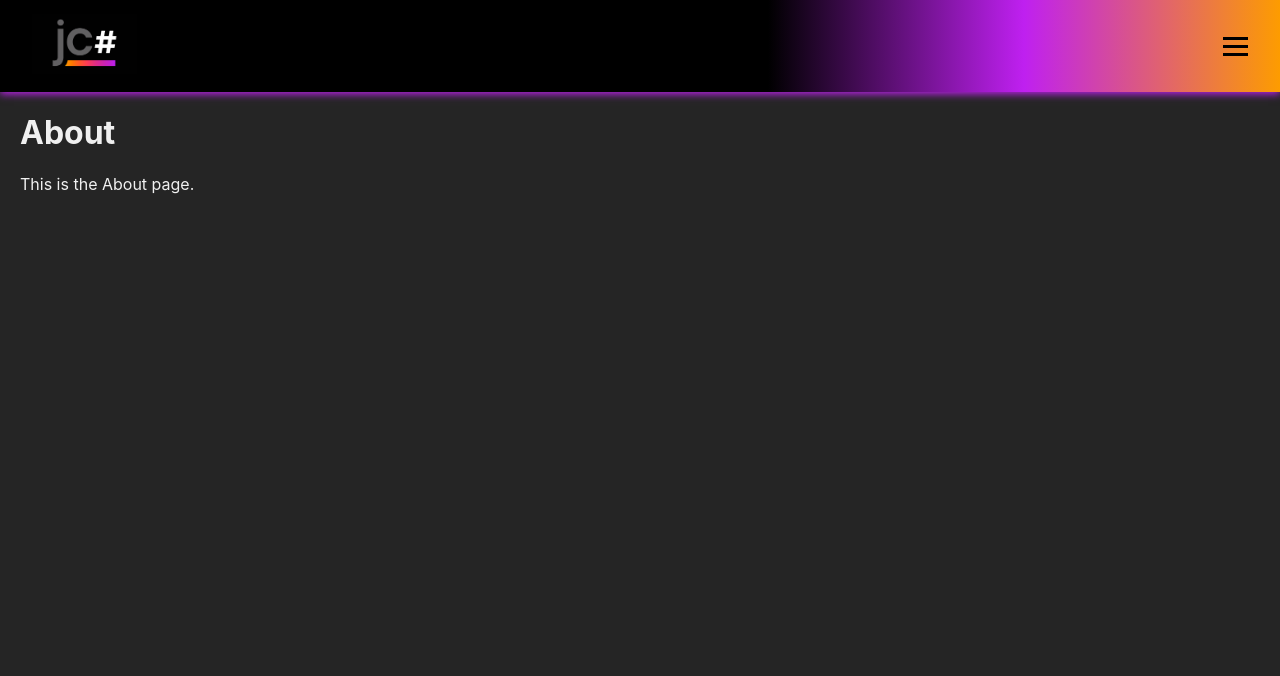
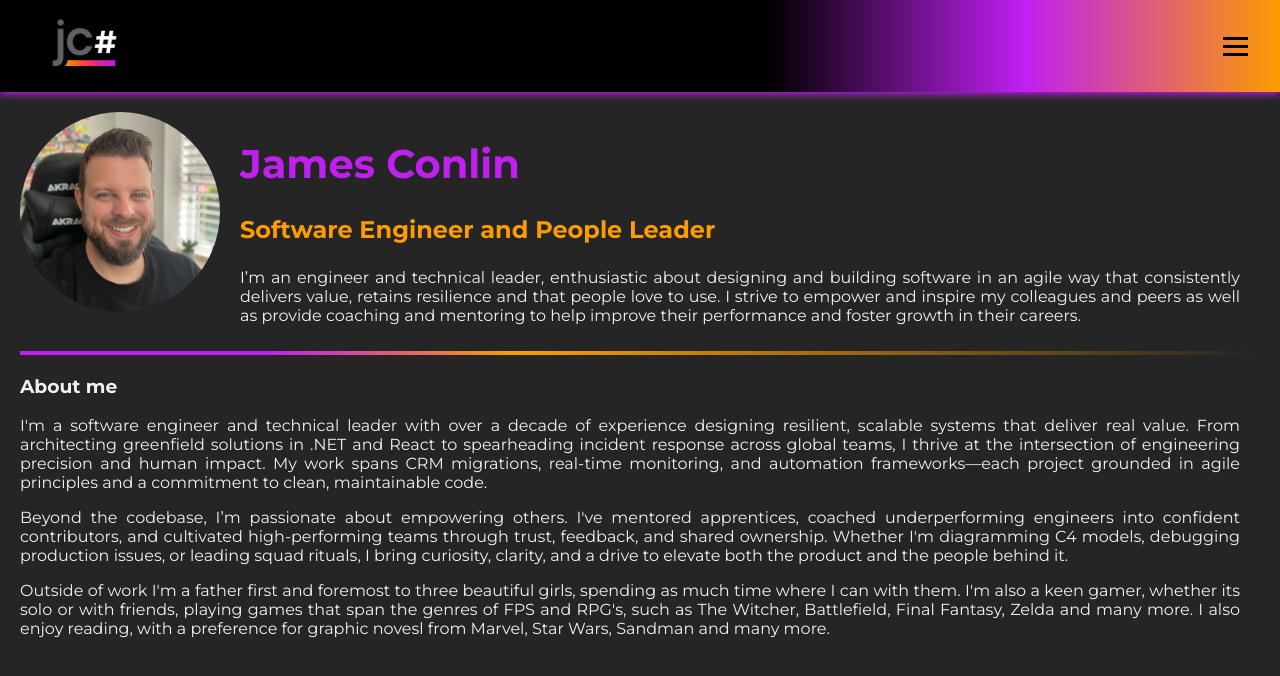
Before and after one commit to jacon-dev/website, a React (Create React App) app: page / in a window 1280 px wide. Shown: the top 676 px of the page. Built offline with nearby package versions, Linux system fonts and the light colour scheme.

Commit message:
Fleshing out the About page with more detail

```diff
--- /dev/null
+++ b/src/components/About.css
@@ -0,0 +1,39 @@
+.profile-pic
+{
+    width: 200px;
+    height: 200px;
+    border-radius: 50%;
+}
+
+.content-div {
+    margin: 20px;
+}
+
+.about-header {
+    display: flex;
+    align-items: top;
+    gap: 20px;
+    margin-bottom: 10px;
+}
+
+.about-header h1 {
+    font-size: 2.5rem;
+    color: #BF20F0;
+}
+
+.about-header h3 {
+    font-size: 1.5rem;
+    color: #FD9C00;
+}
+
+.about-text {
+    flex: 1;
+    max-width: 1000px;
+    text-align: justify;
+}
+
+.about-extra {
+    margin-top: 20px;
+    max-width: 1220px;
+    text-align: justify;
+}
--- a/src/components/About.js
+++ b/src/components/About.js
@@ -1,10 +1,40 @@
 import React from 'react';
 import './Global.css';
+import './About.css';
+import profile from '../assets/profile.jpg';
 
 const About = () => (
   <div class="content-div">
-    <h1>About</h1>
-    <p>This is the About page.</p>
+    <div class="about-header">
+      <img src={profile} alt="Profile" class="profile-pic" />
+      <div class="about-text">
+        <h1>James Conlin</h1>
+        <h3>Software Engineer and People Leader</h3>
+        <p>
+            I’m an engineer and technical leader, enthusiastic about designing and building software in an agile way that consistently delivers value, retains resilience and that people love to use.
+            I strive to empower and inspire my colleagues and peers as well as provide coaching and mentoring to help improve their performance and foster growth in their careers.
+        </p>
+      </div>
+    </div>
+    <div class="gradient-divider"></div>
+    <div class="about-extra">
+      <h3>About me</h3>
+      <p>
+        I'm a software engineer and technical leader with over a decade of experience designing resilient, scalable systems that deliver real value.
+        From architecting greenfield solutions in .NET and React to spearheading incident response across global teams, I thrive at the intersection of engineering precision and human impact.
+        My work spans CRM migrations, real-time monitoring, and automation frameworks—each project grounded in agile principles and a commitment to clean, maintainable code.
+      </p>
+      <p>
+        Beyond the codebase, I’m passionate about empowering others.
+        I've mentored apprentices, coached underperforming engineers into confident contributors, and cultivated high-performing teams through trust, feedback, and shared ownership.
+        Whether I'm diagramming C4 models, debugging production issues, or leading squad rituals, I bring curiosity, clarity, and a drive to elevate both the product and the people behind it.
+      </p>
+      <p>
+        Outside of work I'm a father first and foremost to three beautiful girls, spending as much time where I can with them.
+        I'm also a keen gamer, whether its solo or with friends, playing games that span the genres of FPS and RPG's, such as The Witcher, Battlefield, Final Fantasy, Zelda and many more.
+        I also enjoy reading, with a preference for graphic novesl from Marvel, Star Wars, Sandman and many more.
+      </p>
+    </div>
   </div>
 );
 
--- a/src/components/Global.css
+++ b/src/components/Global.css
@@ -2,3 +2,10 @@
 {
     margin: 20px;
 }
+
+.gradient-divider {
+    height: 4px;
+    width: 100%;
+    border: none;
+    background: linear-gradient(to right, #BF20F0 20%, #FD9C00 40%, rgba(253,156,0,0) 100%);
+}
--- a/src/index.css
+++ b/src/index.css
@@ -1,8 +1,10 @@
+@import url('https://fonts.googleapis.com/css2?family=Montserrat:wght@400;700&display=swap');
+
 body {
   background-color: #252525;
   color: #f0f0f0;
   margin: 0;
-  font-family: -apple-system, BlinkMacSystemFont, 'Segoe UI', 'Roboto', 'Oxygen',
+  font-family: 'Montserrat', -apple-system, BlinkMacSystemFont, 'Segoe UI', 'Roboto', 'Oxygen',
     'Ubuntu', 'Cantarell', 'Fira Sans', 'Droid Sans', 'Helvetica Neue',
     sans-serif;
 
```
Also changed, not shown: src/assets/profile.jpg (added).
